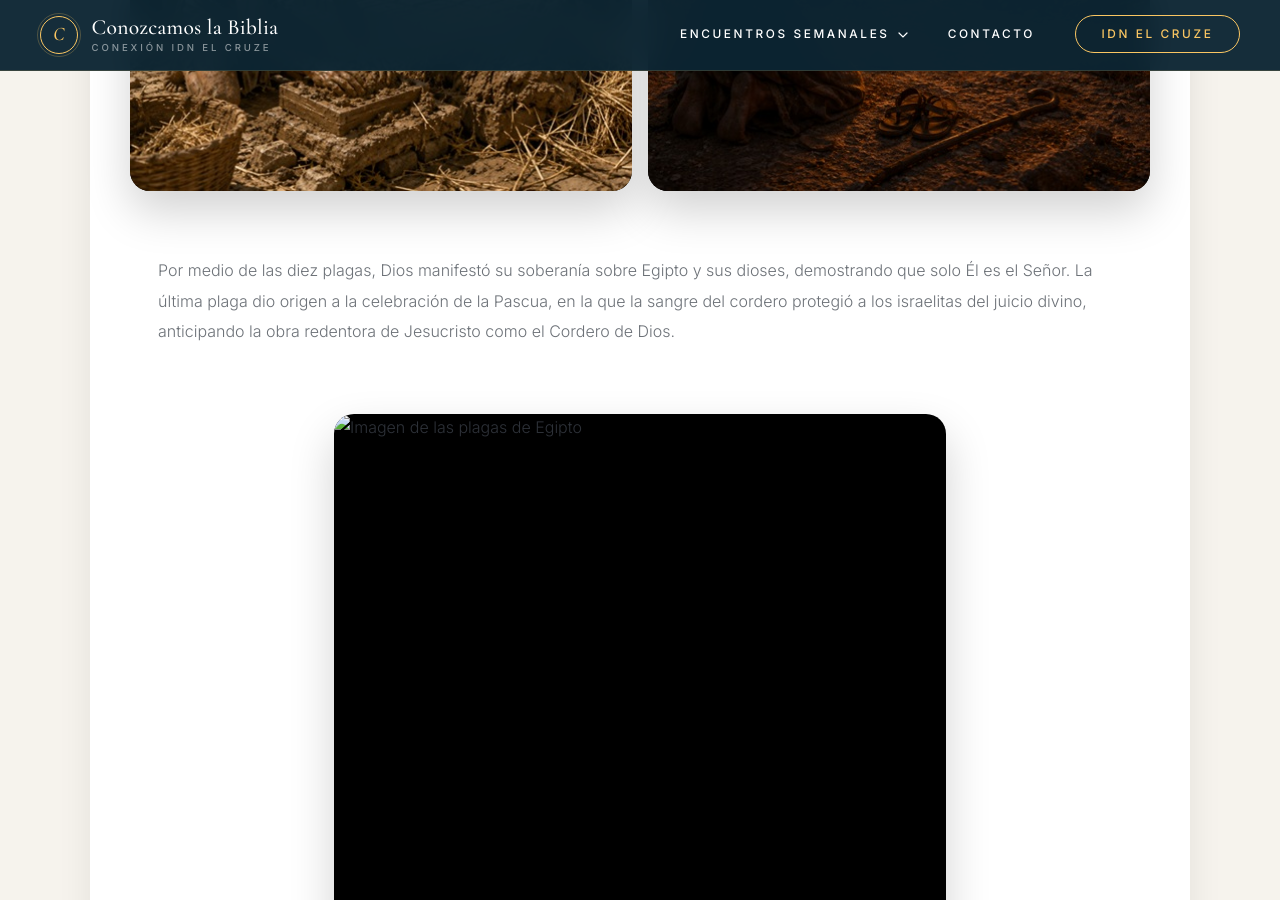
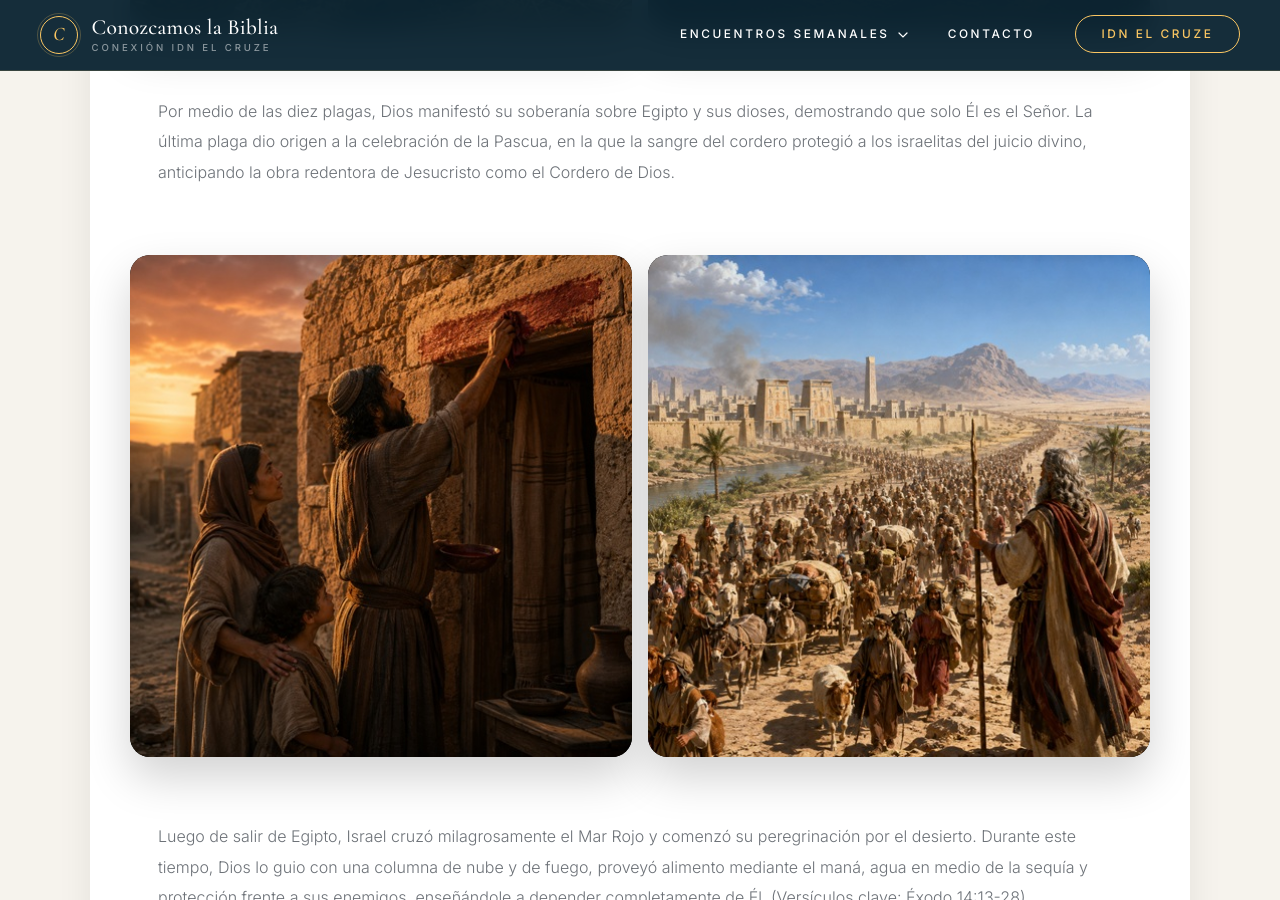
Before and after one commit to iporoma/conozcamoslabiblia, a Jekyll site: the page built from test1.html, in a window 1280 px wide and 900 px high, scrolled down 1669 px. Built offline with Jekyll 4.4.1, drawn with Linux system fonts in a browser that asks for light colours; some of the changed text lies outside the part shown.

Commit message:
Update accordion content and add images
Removed redundant accordion content and added new images.

```diff
--- a/test1.html
+++ b/test1.html
@@ -24,11 +24,6 @@ css: encuentros
       <div class="intro-box">
             El libro de Éxodo narra uno de los acontecimientos más importantes de la historia bíblica: la liberación del pueblo de Israel de la esclavitud en Egipto y su formación como nación escogida por Dios. Después de siglos de opresión bajo el dominio del faraón, Dios escuchó el clamor de su pueblo y llamó a Moisés para conducirlo hacia la libertad.
         </div>
-        <div class="accordion-content">
-            <p>Por medio de las diez plagas, Dios manifestó su soberanía sobre Egipto y sus dioses, demostrando que solo Él es el Señor. La última plaga dio origen a la celebración de la Pascua, en la que la sangre del cordero protegió a los israelitas del juicio divino, anticipando la obra redentora de Jesucristo como el Cordero de Dios.</p>
-        </p>
-        </div>
-
 <div class="image-row">
     <div class="image-container">
         <img src="https://iporoma.github.io/conozcamoslabiblia/images/3-01.jpg" alt="Etapas del periodo">
@@ -42,14 +37,17 @@ css: encuentros
             <p>Por medio de las diez plagas, Dios manifestó su soberanía sobre Egipto y sus dioses, demostrando que solo Él es el Señor. La última plaga dio origen a la celebración de la Pascua, en la que la sangre del cordero protegió a los israelitas del juicio divino, anticipando la obra redentora de Jesucristo como el Cordero de Dios.</p>
         </div>
 
-        <div class="image-row">
-            <div class="image-container">
-                <img src="" alt="Imagen de las plagas de Egipto">
-            </div>
-        </div>
+<div class="image-row">
+    <div class="image-container">
+        <img src="https://iporoma.github.io/conozcamoslabiblia/images/3-03.jpg" alt="Etapas del periodo">
+    </div>
+    <div class="image-container">
+        <img src="https://iporoma.github.io/conozcamoslabiblia/images/3-04.jpg" alt="Etapas del periodo">
+    </div>
+</div>
 
         <div class="accordion-content">
-            <p>Luego de salir de Egipto, Israel cruzó milagrosamente el Mar Rojo y comenzó su peregrinación por el desierto. Durante este tiempo, Dios lo guio con una columna de nube y de fuego, proveyó alimento mediante el maná, agua en medio de la sequía y protección frente a sus enemigos, enseñándole a depender completamente de Él.</p>
+            <p>Luego de salir de Egipto, Israel cruzó milagrosamente el Mar Rojo y comenzó su peregrinación por el desierto. Durante este tiempo, Dios lo guio con una columna de nube y de fuego, proveyó alimento mediante el maná, agua en medio de la sequía y protección frente a sus enemigos, enseñándole a depender completamente de Él. (Versículos clave: Éxodo 14:13-28)</p>
         </div>
 
         <div class="image-row">
```
